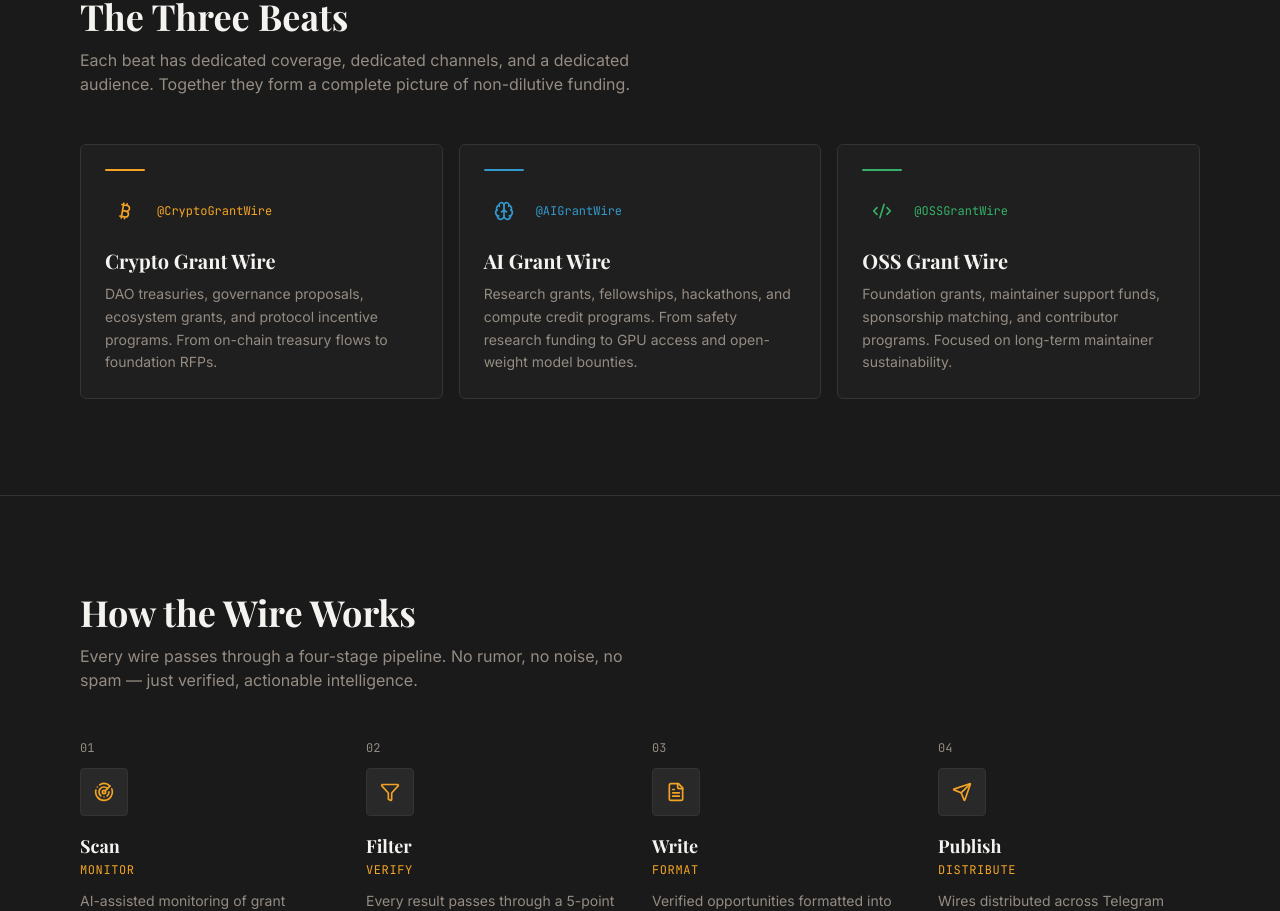
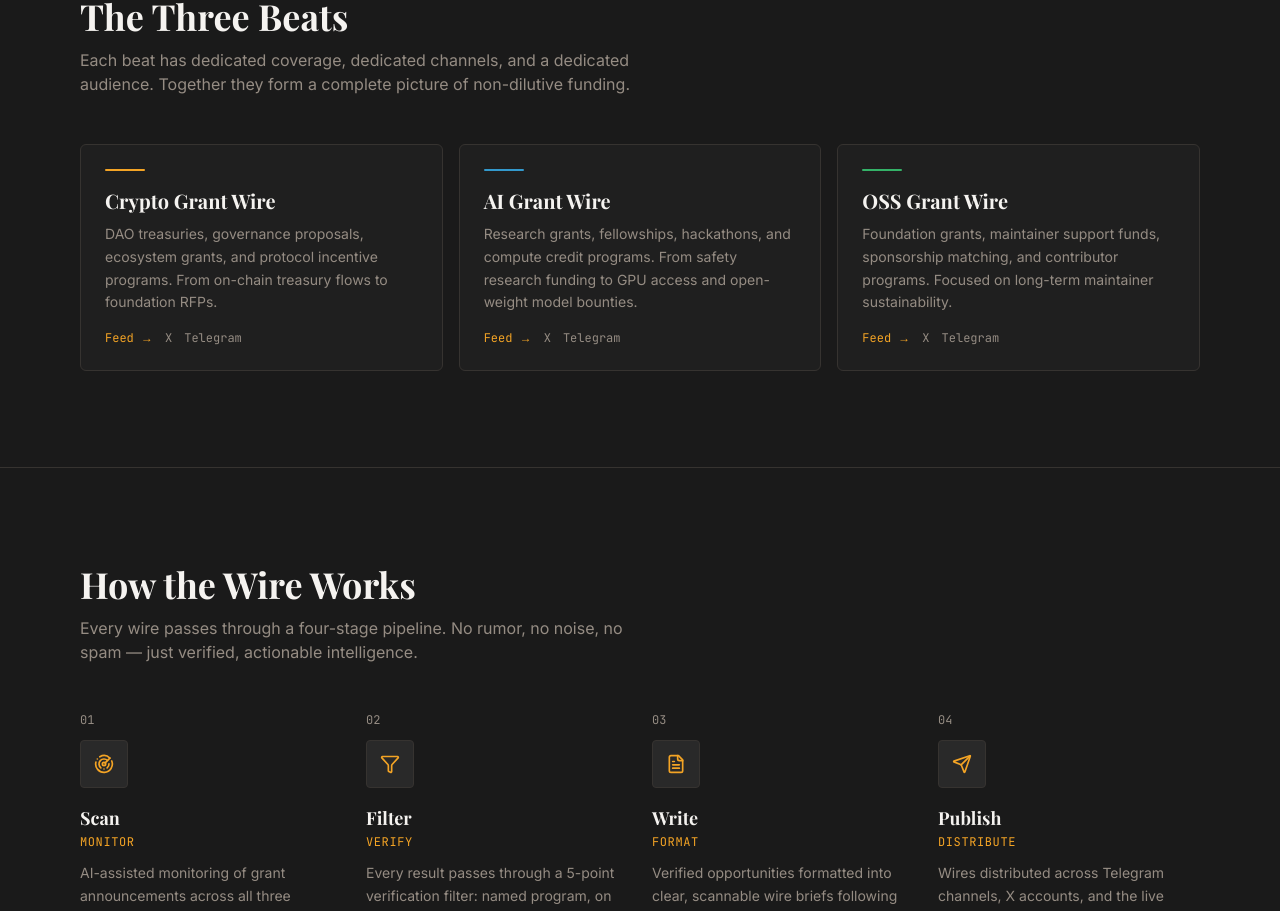
Before and after one commit to SovereignSignal/the-wire-room, a Next.js app: page / in a window 1280 px wide. Shown: the part 851-1762 px from the top of the page. Built offline with nearby package versions, Linux system fonts and the light colour scheme; no server answers; the database is empty; a web font is replaced by a local one.

Commit message:
Redesign beat cards: remove icons, add Feed/X/Telegram links
- Removed Bitcoin, Brain, Code2 icons from beat cards
- Each card now has explicit links: Feed (filtered), X account, Telegram channel
- Cleaner layout: accent line, title, description, links

```diff
--- a/components/landing/beats-section.tsx
+++ b/components/landing/beats-section.tsx
@@ -1,38 +1,34 @@
 "use client"
 
 import Link from "next/link"
-import { Bitcoin, Brain, Code2 } from "lucide-react"
 
 const BEATS = [
   {
-    icon: Bitcoin,
     title: "Crypto Grant Wire",
     description:
       "DAO treasuries, governance proposals, ecosystem grants, and protocol incentive programs. From on-chain treasury flows to foundation RFPs.",
     color: "hsl(37, 90%, 55%)",
-    tag: "@CryptoGrantWire",
+    feedFilter: "crypto",
     xUrl: "https://x.com/CryptoGrantWire",
-    feedFilter: "crypto",
+    telegramUrl: "https://t.me/cryptograntwire",
   },
   {
-    icon: Brain,
     title: "AI Grant Wire",
     description:
       "Research grants, fellowships, hackathons, and compute credit programs. From safety research funding to GPU access and open-weight model bounties.",
     color: "hsl(200, 60%, 50%)",
-    tag: "@AIGrantWire",
+    feedFilter: "ai",
     xUrl: "https://x.com/AIGrantWire",
-    feedFilter: "ai",
+    telegramUrl: "https://t.me/aigrantwire",
   },
   {
-    icon: Code2,
     title: "OSS Grant Wire",
     description:
       "Foundation grants, maintainer support funds, sponsorship matching, and contributor programs. Focused on long-term maintainer sustainability.",
     color: "hsl(145, 55%, 45%)",
-    tag: "@OSSGrantWire",
+    feedFilter: "oss",
     xUrl: "https://x.com/OSSGrantWire",
-    feedFilter: "oss",
+    telegramUrl: "https://t.me/ossgrantwire",
   },
 ]
 
@@ -51,51 +47,47 @@ export function BeatsSection() {
         </div>
 
         <div className="grid gap-4 md:grid-cols-3">
-          {BEATS.map((beat) => {
-            const Icon = beat.icon
-            return (
-              <Link
+          {BEATS.map((beat) => (
+            <div
               key={beat.title}
-                href={`/feed?beat=${beat.feedFilter}`}
-                className="group relative rounded-lg border border-border bg-card p-6 transition-colors hover:border-border/80 hover:bg-card/80"
+              className="rounded-lg border border-border bg-card p-6"
             >
-                {/* Top accent line */}
               <div
-                  className="mb-5 h-0.5 w-10 rounded-full"
+                className="mb-4 h-0.5 w-10 rounded-full"
                 style={{ backgroundColor: beat.color }}
               />
-                <div className="mb-4 flex items-center gap-3">
-                  <div
-                    className="flex h-10 w-10 items-center justify-center rounded-md"
-                    style={{
-                      backgroundColor: `${beat.color}15`,
-                    }}
-                  >
-                    <Icon
-                      className="h-5 w-5"
-                      style={{ color: beat.color }}
-                    />
-                  </div>
-                  <a
-                    href={beat.xUrl}
-                    target="_blank"
-                    rel="noopener noreferrer"
-                    className="font-mono text-xs transition-colors hover:underline"
-                    style={{ color: beat.color }}
-                    onClick={(e) => e.stopPropagation()}
-                  >
-                    {beat.tag}
-                  </a>
-                </div>
               <h3 className="font-serif text-xl font-bold text-foreground">
                 {beat.title}
               </h3>
               <p className="mt-2 text-sm leading-relaxed text-muted-foreground">
                 {beat.description}
               </p>
+              <div className="mt-4 flex items-center gap-3">
+                <Link
+                  href={`/feed?beat=${beat.feedFilter}`}
+                  className="font-mono text-xs text-primary transition-colors hover:underline"
+                >
+                  Feed →
                 </Link>
-            )
-          })}
+                <a
+                  href={beat.xUrl}
+                  target="_blank"
+                  rel="noopener noreferrer"
+                  className="font-mono text-xs text-muted-foreground transition-colors hover:text-foreground"
+                >
+                  X
+                </a>
+                <a
+                  href={beat.telegramUrl}
+                  target="_blank"
+                  rel="noopener noreferrer"
+                  className="font-mono text-xs text-muted-foreground transition-colors hover:text-foreground"
+                >
+                  Telegram
+                </a>
+              </div>
+            </div>
+          ))}
         </div>
       </div>
     </section>
```
Lines whose indentation alone changed are shown as unchanged.
